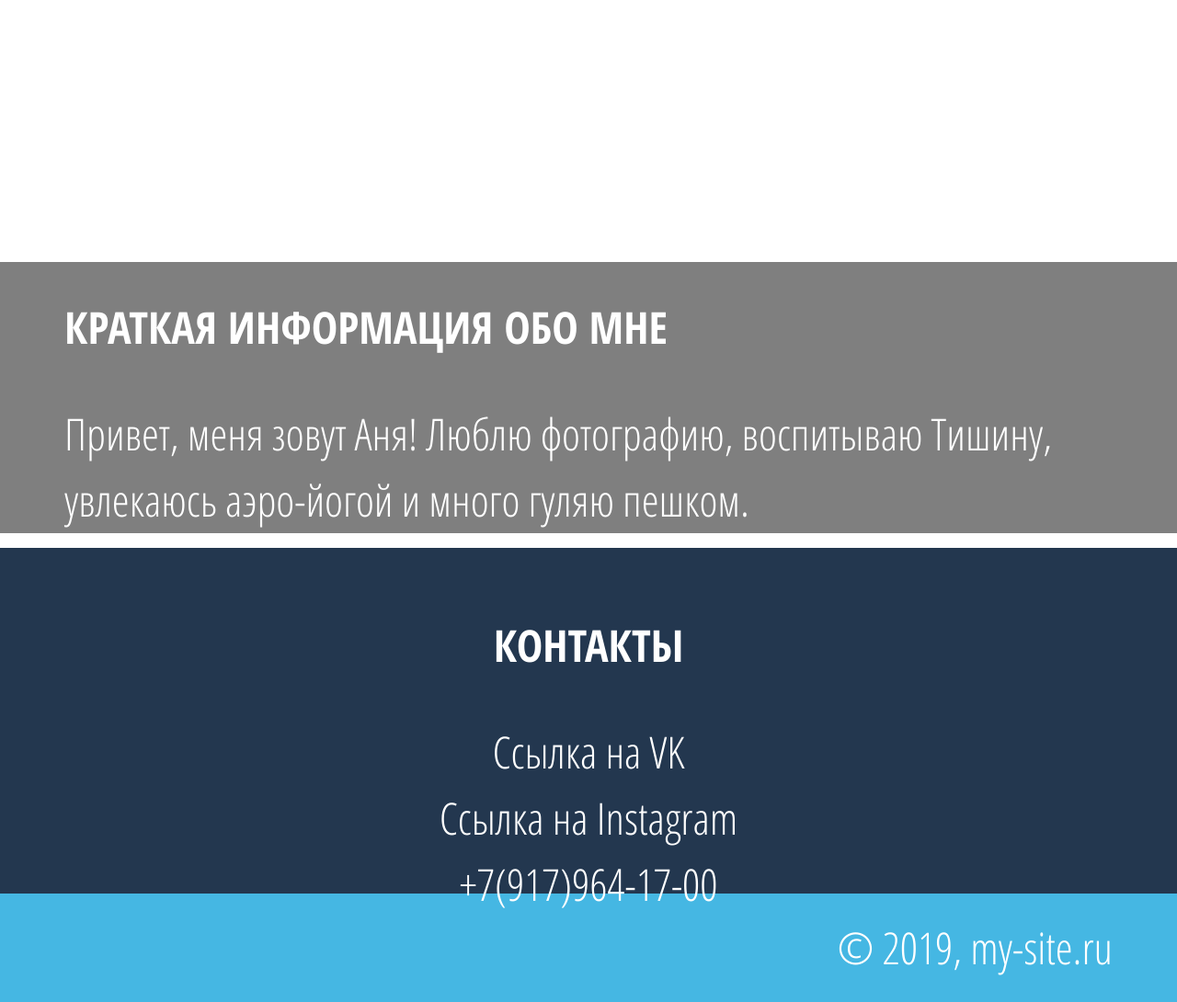
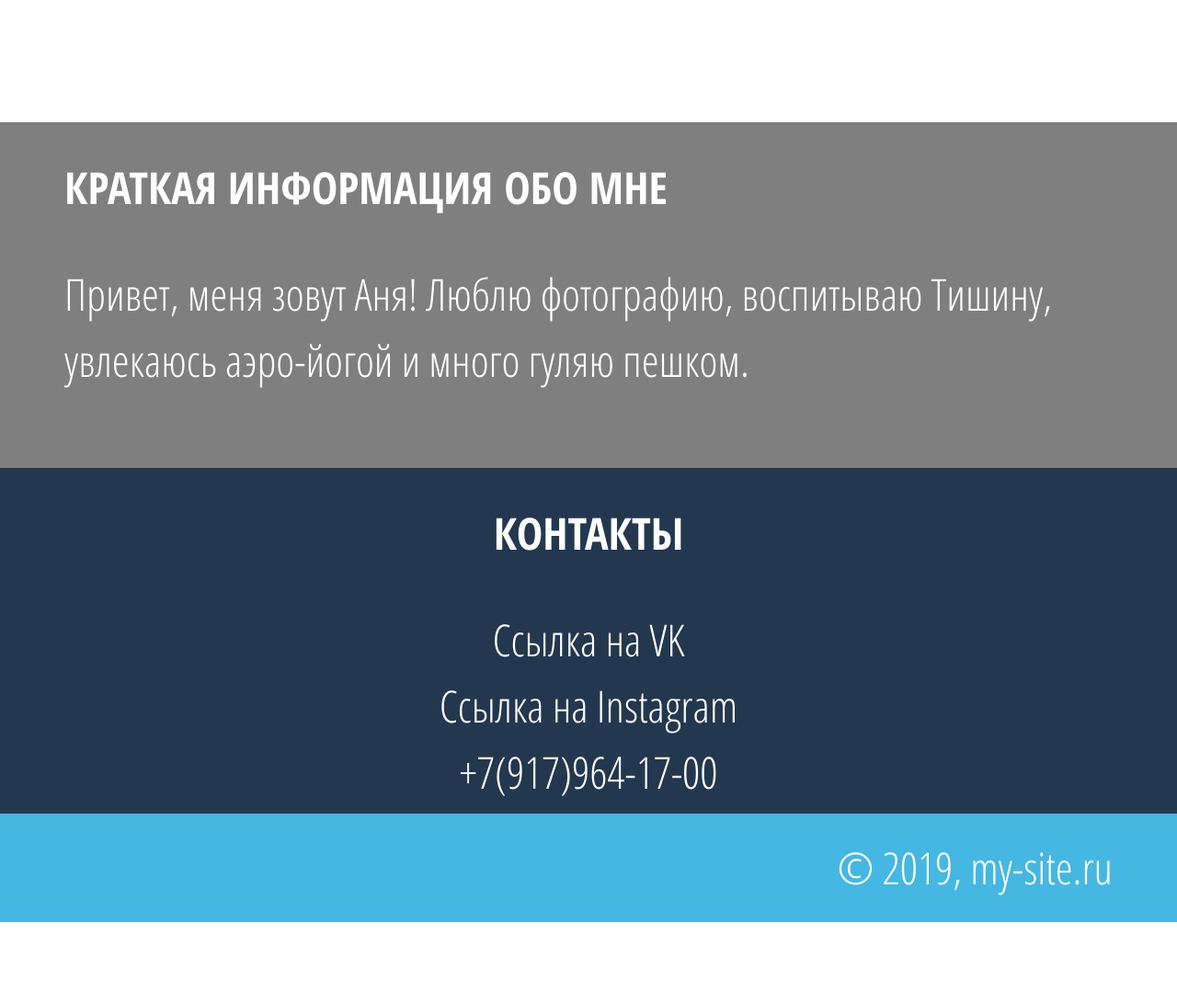
Before and after one commit to KorobovA/my-blog, a website: page src/html/pages/index.html in a window 1280 px wide. Shown: the part 126-1216 px from the top of the page at 92% size. After the commit the page ends 1129 px from the top, so only its background shows below. Drawn offline with nearby package versions, Linux system fonts and the light colour scheme; files that its build step writes are made by us from their sources.

Commit message:
исправила после очередного провала

```diff
--- a/src/html/pages/index.html
+++ b/src/html/pages/index.html
@@ -13,7 +13,7 @@
 
   <div class="info-block">
     <div class="container">
-        <h1 class="info-block_titel title">КРАТКАЯ ИНФОРМАЦИЯ ОБО МНЕ</h1>
+        <h1 class="info-block_titel title">Краткая информация обо мне</h1>
         <p class="info-block__text"> Привет, меня зовут Аня! Люблю фотографию, воспитываю Тишину, увлекаюсь аэро-йогой и много гуляю пешком. </p>
     </div>
   </div>
--- a/src/scss/components/_header.scss
+++ b/src/scss/components/_header.scss
@@ -1,5 +1,5 @@
 .header {
-  height: 376px;
+  height: 224px;
   &__content {
   box-sizing: border-box;
   margin: 35px 0;
--- a/src/scss/pages/_index.scss
+++ b/src/scss/pages/_index.scss
@@ -1,6 +1,6 @@
 .info-block {
   background:linear-gradient(to top, rgba(0, 0, 0, 0.5), rgba(0, 0, 0, 0.5)), url('./img/Rectangle.png') no-repeat center/ cover;
-
+  height: 376px;
 
 
 
@@ -31,9 +31,10 @@
 
   &__content {
     text-align: center;
-    padding: 35 0px;
+    // padding: 35 0px;
     box-sizing: border-box;
     color: #FFFFFF;
+    margin-bottom: 33px;
   }
 
   &__link {
```
